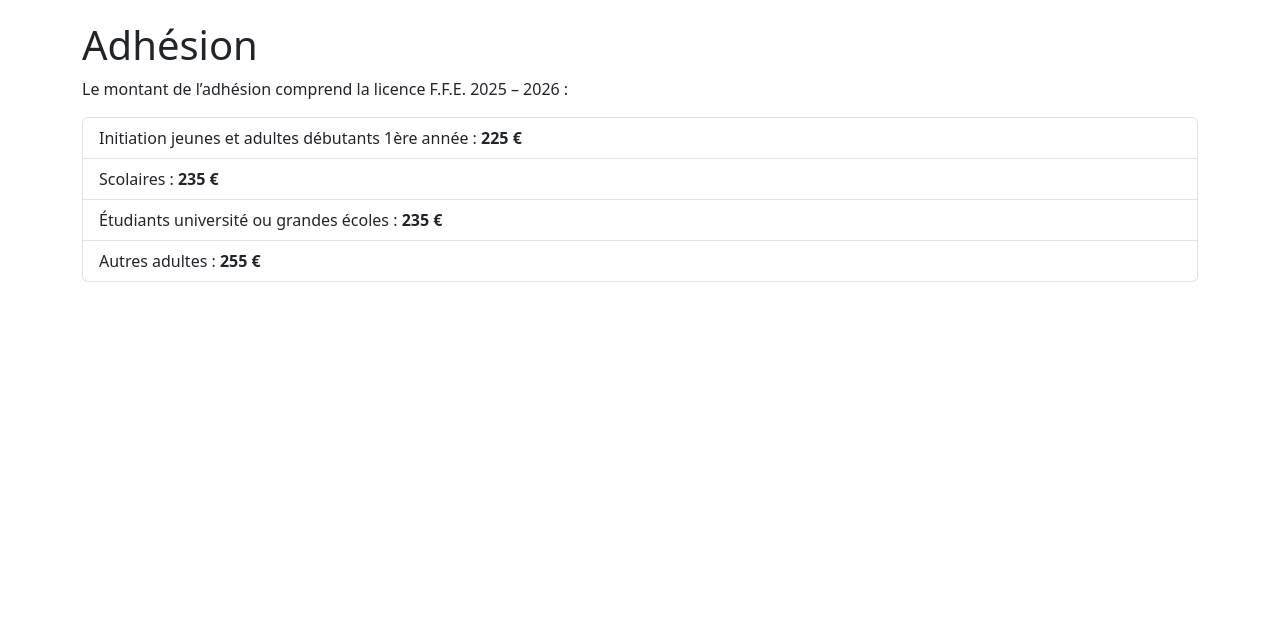
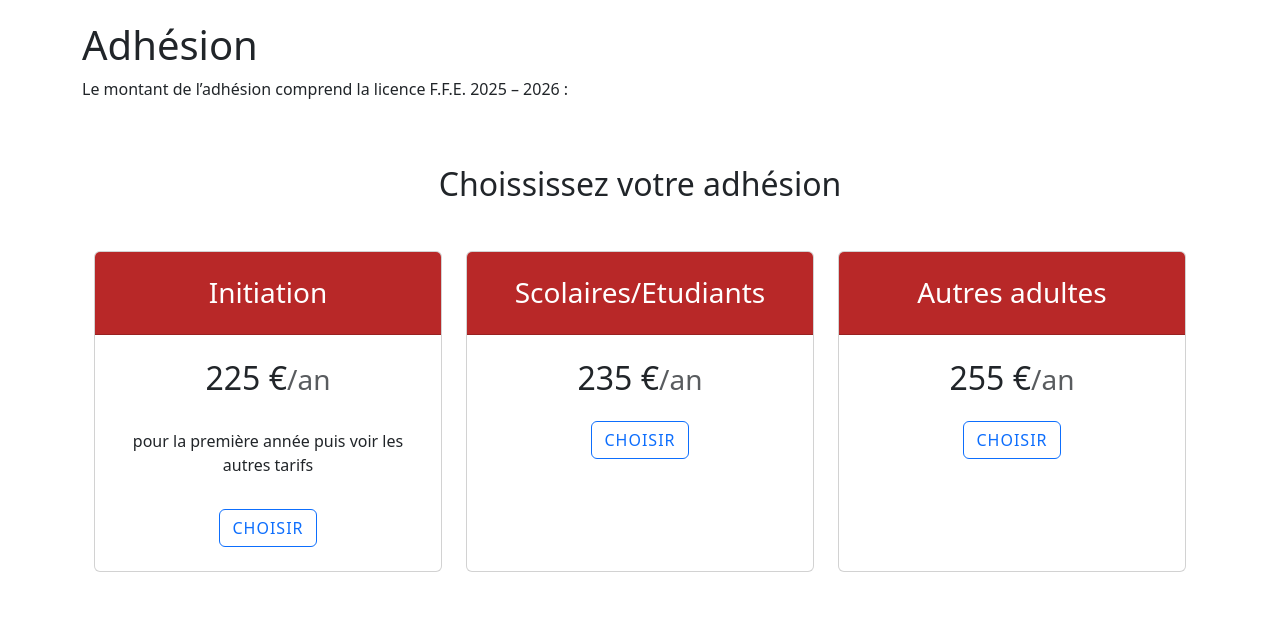
Before and after one commit to alexandre1dias/SAE-Projet-FI, a Flask app: page /adhesions/ in a window 1280 px wide. Shown: the part 91-710 px from the top of the page. Run offline with Flask 3, Linux system fonts and the light colour scheme.

Commit message:
maj design

```diff
--- /dev/null
+++ b/monApp/static/css/adhesion.css
@@ -0,0 +1,57 @@
+body {
+    background-color: #f8f9fa;
+}
+
+.pricing-card {
+    border: none;
+    border-radius: 15px;
+    transition: all 0.3s ease;
+}
+
+.pricing-card:hover {
+    transform: translateY(-10px);
+    box-shadow: 0 10px 20px rgba(0, 0, 0, 0.1);
+}
+
+.pricing-header {
+    border-radius: 15px 15px 0 0;
+    color: white;
+}
+
+.pricing-header h3 {
+    color: white;
+}
+
+.basic-header {
+    background: linear-gradient(45deg, #b82828, #b82828);
+}
+
+.pro-header {
+    background: linear-gradient(45deg, #b82828, #b82828);
+}
+
+.enterprise-header {
+    background: linear-gradient(45deg, #b82828, #b82828);
+}
+
+.btn-custom {
+    border-radius: 50px;
+    padding: 10px 30px;
+    font-weight: bold;
+    text-transform: uppercase;
+    letter-spacing: 1px;
+}
+
+.feature-list {
+    list-style-type: none;
+    padding-left: 0;
+}
+
+.feature-list li {
+    padding: 8px 0;
+    border-bottom: 1px solid #e9ecef;
+}
+
+.feature-list li:last-child {
+    border-bottom: none;
+}
--- a/monApp/static/css/style.css
+++ b/monApp/static/css/style.css
@@ -206,4 +206,3 @@ body {
     color: white;
     box-shadow: 0 5px 15px rgba(239, 83, 80, 0.3);
 }
-p
--- a/monApp/templates/adhesion.html
+++ b/monApp/templates/adhesion.html
@@ -3,10 +3,53 @@
 {% block main %}
     <h1>Adhésion</h1>
     <p>Le montant de l’adhésion comprend la licence F.F.E. 2025 – 2026 :</p>
-    <ul class="list-group">
-        <li class="list-group-item">Initiation jeunes et adultes débutants 1ère année : <strong>225 €</strong></li>
-        <li class="list-group-item">Scolaires : <strong>235 €</strong></li>
-        <li class="list-group-item">Étudiants université ou grandes écoles : <strong>235 €</strong></li>
-        <li class="list-group-item">Autres adultes : <strong>255 €</strong></li>
-    </ul>
+<div class="container py-5">
+    <h2 class="text-center mb-5">Choississez votre adhésion</h2>
+    <div class="row row-cols-1 row-cols-md-3 g-4">
+        <div class="col">
+            <div class="card pricing-card h-100">
+                <div class="card-header pricing-header basic-header p-4">
+                    <h3 class="card-title text-center mb-0">Initiation</h3>
+                </div>
+                <div class="card-body p-4">
+                    <h2 class="card-title text-center mb-4">225 €<small class="text-muted">/an</small></h2>
+                    <ul class="feature-list text-center mb-4">
+                        <li>pour la première année puis voir les autres tarifs</li>
+                    </ul>
+                    <div class="text-center">
+                        <a href="#" class="btn btn-outline-primary btn-custom">Choisir</a>
+                    </div>
+                </div>
+            </div>
+        </div>
+
+        <div class="col">
+            <div class="card pricing-card h-100">
+                <div class="card-header pricing-header basic-header p-4">
+                    <h3 class="card-title text-center mb-0">Scolaires/Etudiants</h3>
+                </div>
+                <div class="card-body p-4">
+                    <h2 class="card-title text-center mb-4">235 €<small class="text-muted">/an</small></h2>
+                    <div class="text-center">
+                        <a href="#" class="btn btn-outline-primary btn-custom">Choisir</a>
+                    </div>
+                </div>
+            </div>
+        </div>
+
+        <div class="col">
+            <div class="card pricing-card h-100">
+                <div class="card-header pricing-header basic-header p-4">
+                    <h3 class="card-title text-center mb-0">Autres adultes</h3>
+                </div>
+                <div class="card-body p-4">
+                    <h2 class="card-title text-center mb-4">255 €<small class="text-muted">/an</small></h2>
+                    <div class="text-center">
+                        <a href="#" class="btn btn-outline-primary btn-custom">Choisir</a>
+                    </div>
+                </div>
+            </div>
+        </div>
+    </div>
+</div>
 {% endblock %}
--- a/monApp/templates/base.html
+++ b/monApp/templates/base.html
@@ -6,6 +6,7 @@
         <title>{{title}}</title>
         <link rel="stylesheet" href="{{ url_for('static', filename='css/style.css') }}">
         <link rel="stylesheet" href="{{ url_for('static', filename='css/timeline.css') }}">
+        <link rel="stylesheet" href="{{ url_for('static', filename='css/adhesion.css') }}">
         <!-- Bootstrap CSS -->
         <link href="https://cdn.jsdelivr.net/npm/bootstrap@5.3.0/dist/css/bootstrap.min.css" rel="stylesheet">
     </head>
```
